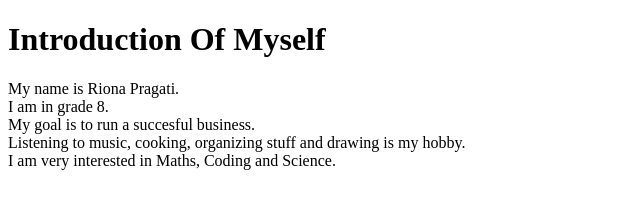
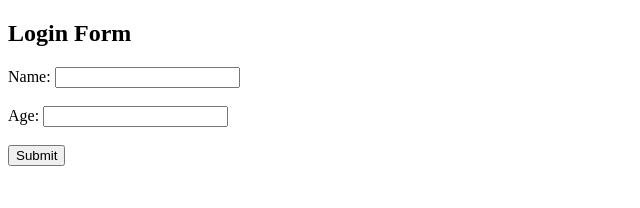
Before and after one commit to Riona-Pragati/Lesson-1, a plain HTML site: page index.html in a window 1280 px wide. Shown: the whole page, without its empty margins (0-640 px from the left). Drawn offline with Linux system fonts and the light colour scheme.

Commit message:
Add files via upload

```diff
--- a/index.html
+++ b/index.html
@@ -1,17 +1,54 @@
 <!DOCTYPE html>
-<!--html document starts-->
-<html>
-    <head>
-        <title>About Me</title>
-    </head>
-    <!--body section starts here-->
-    <body>
-        <h1>Introduction Of Myself</h1>
-        My name is Riona Pragati.<br>
-        I am in grade 8.<br>
-        My goal is to run a succesful business.<br>
-        Listening to music, cooking, organizing stuff and drawing is my hobby.<br>
-        I am very interested in Maths, Coding and Science.
+<html lang="en">
+<head>
+    <meta charset="UTF-8">
+    <meta name="viewport" content="width=device-width, initial-scale=1.0">
+    <title>Age Validation Login</title>
+</head>
+<body>
 
-    </body>
+    <h2>Login Form</h2>
+
+    <form id="loginForm">
+        <label>Name:</label>
+        <input type="text" id="name" required><br><br>
+
+        <label>Age:</label>
+        <input type="number" id="age" required><br><br>
+
+        <button type="button" onclick="validateForm()">Submit</button>
+    </form>
+
+    <p id="message"></p>
+
+    <script>
+        function validateForm() {
+            const name = document.getElementById("name").value.trim();
+            const age = parseInt(document.getElementById("age").value);
+            const message = document.getElementById("message");
+
+            if (name === "") {
+                message.textContent = "Please enter your name.";
+                message.style.color = "red";
+                return;
+            }
+
+            if (isNaN(age)) {
+                message.textContent = "Please enter a valid age.";
+                message.style.color = "red";
+                return;
+            }
+
+            if (age < 18) {
+                message.textContent = "You must be 18 or older to log in.";
+                message.style.color = "red";
+                return;
+            }
+
+            message.textContent = "Login successful. Welcome, " + name + "!";
+            message.style.color = "green";
+        }
+    </script>
+
+</body>
 </html>
```
